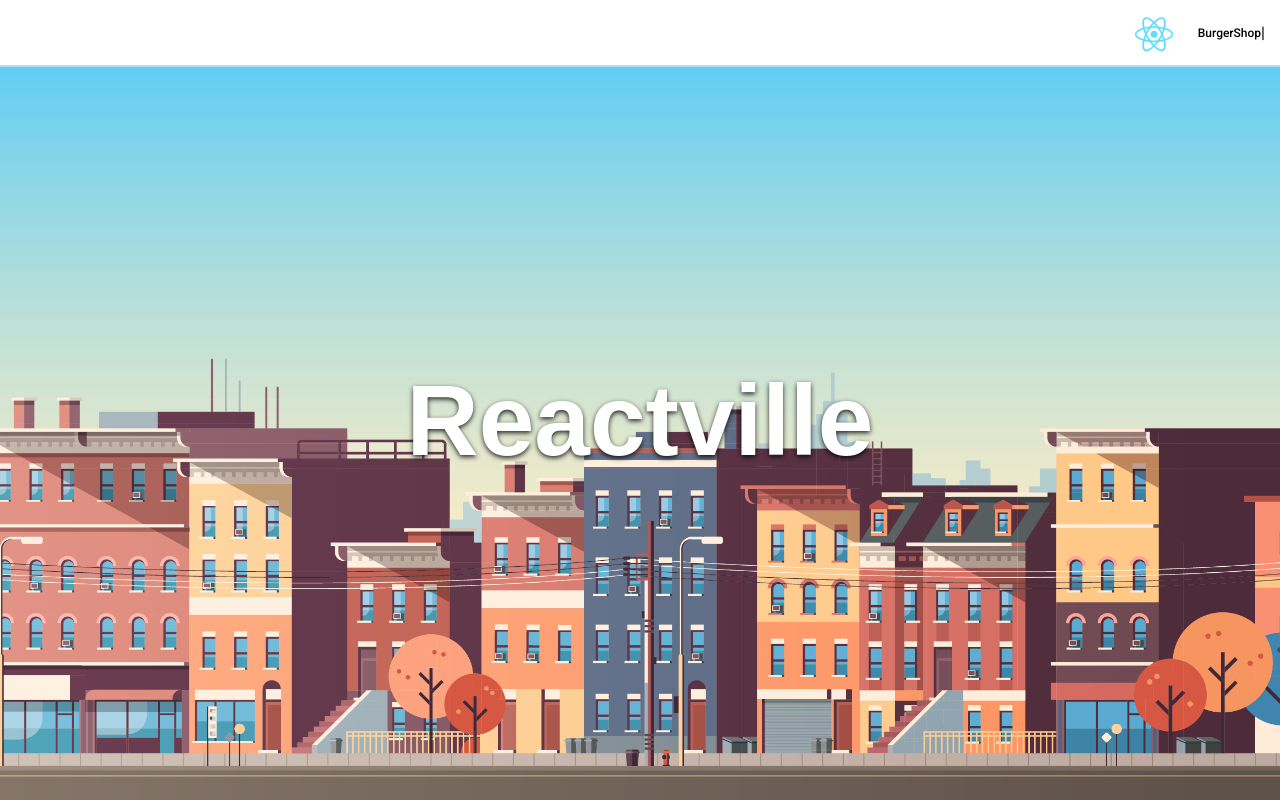
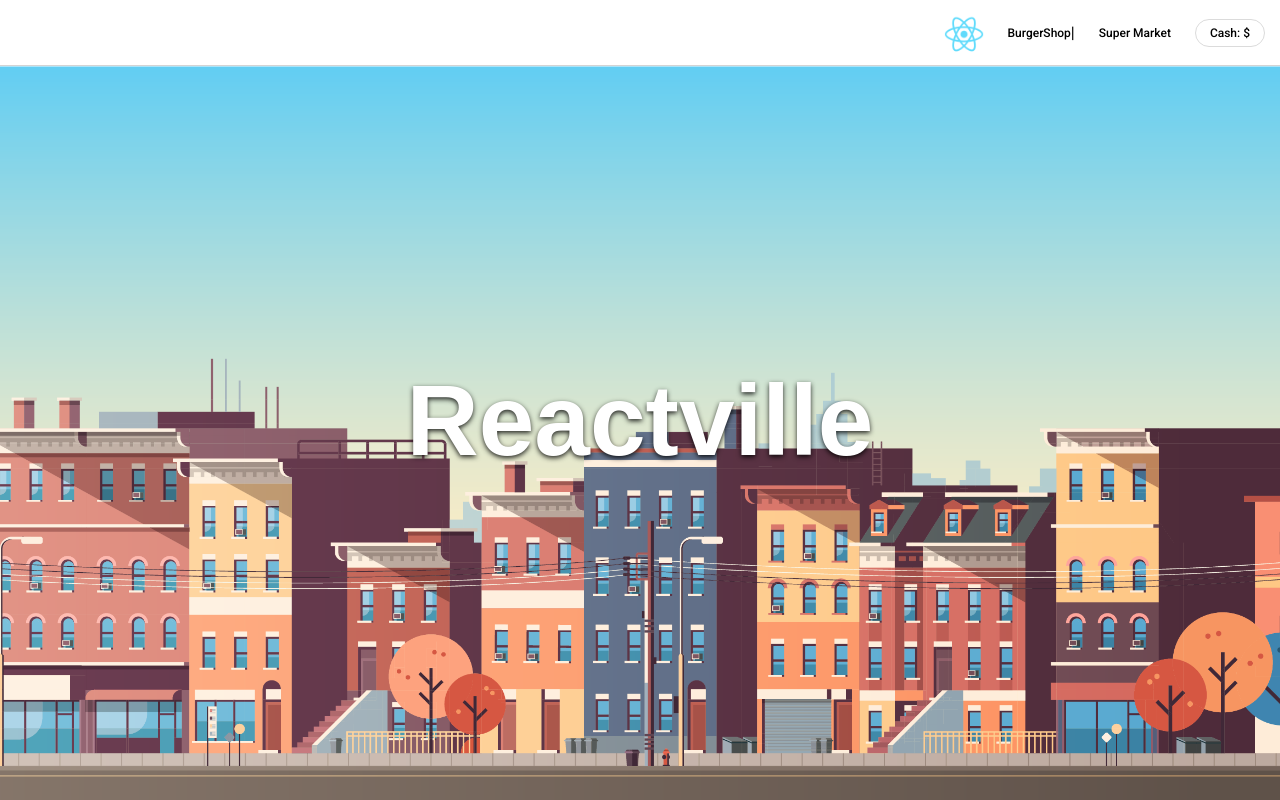
Before and after one commit to kkinge79/reactville, a React (Create React App) app: page / in a window 1280 px wide. Built offline with nearby package versions, Linux system fonts and the light colour scheme; a web font is replaced by a local one.

Commit message:
wallet component, route, and navlink

```diff
--- a/src/App.jsx
+++ b/src/App.jsx
@@ -19,6 +19,7 @@ const App = () => {
         <Route path="/burgers"
           element={<BurgerShop />}
         />
+        <Route path="/market"/>
       </Routes>
     </main>
     </>
--- a/src/Components/Nav/Nav.jsx
+++ b/src/Components/Nav/Nav.jsx
@@ -2,6 +2,7 @@ import React from 'react'
 // Components & Assets
 import Logo from '../../assets/react-logo.png'
 import { NavLink } from 'react-router-dom'
+import Wallet from './Wallet'
 
 const Nav = () => {
   console.log(Logo)
@@ -9,6 +10,8 @@ const Nav = () => {
     <nav className="navigation-bar">
       <NavLink to="/"><img src="logo192.png" alt="logo"/></NavLink>
       <NavLink to="/burgers">BurgerShop</NavLink> | {" "}
+      <NavLink to="/market">Super Market</NavLink>
+      <Wallet />
     </nav>
   )
 }
```
